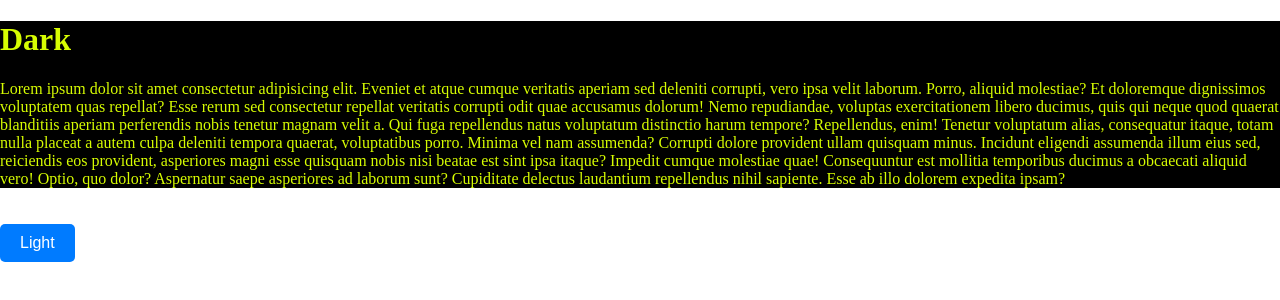
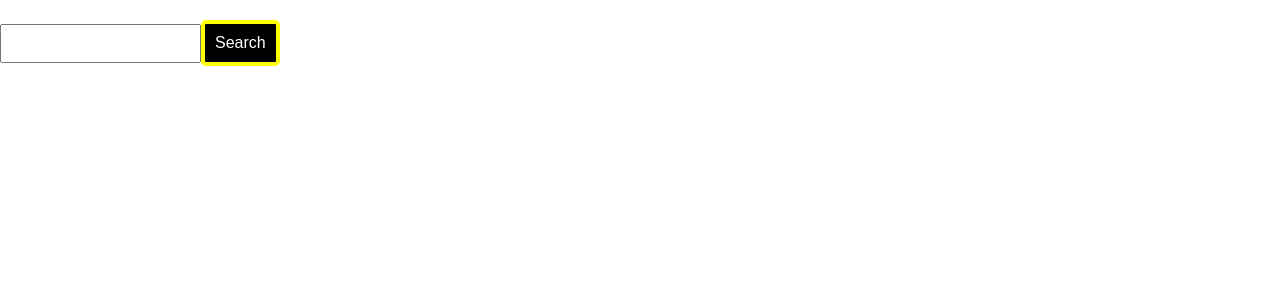
Before and after one commit to Preetiraj3697/React-Coding-Exercise-Interview-Question, a React (Vite) app: page / in a window 1280 px wide. Shown: the top 300 px of the page. Built offline with nearby package versions, Linux system fonts and the light colour scheme.

Commit message:
Fetching Data click also search it

```diff
--- a/src/App.jsx
+++ b/src/App.jsx
@@ -19,6 +19,7 @@
 import AutoComplete from './Project/16.AutocompleteWithDebounce/AutoComplete'
 import SwapItems from './Project/17.SwapItems'
 import DarkMode from './Project/18.DarkMode'
+import FetchingDataSearchWhenClick from './Project/19.FetchingDataSearchWhenClick'
 function App() {
  return(
     <>
@@ -40,7 +41,8 @@
     {/* <StarRating2 /> */}
     {/* <AutoComplete /> */}
      {/* <SwapItems /> */}
-     <DarkMode />
+     {/* <DarkMode /> */}
+     <FetchingDataSearchWhenClick />
    </>
   )
 }
--- /dev/null
+++ b/src/Project/19.FetchingDataSearchWhenClick.jsx
@@ -0,0 +1,54 @@
+import React, { useEffect, useState } from "react";
+
+const FetchingDataSearchWhenClick = () => {
+  const [word, setWord] = useState("");
+  const [data, setData] = useState([]);
+
+  const fetchData = (word) => {
+    fetch(`https://api.datamuse.com/words?rel_syn=${word}`)
+      .then((res) => res.json())
+      .then((data) => setData(data));
+  };
+  const handleSearch = (e) => {
+    e.preventDefault();
+    fetchData(word);
+  };
+  const handleItemSearch = (newword) => {
+    fetchData(newword);
+    setWord(newword);
+  };
+
+  return (
+    <>
+      <form onSubmit={handleSearch}>
+        <input
+          value={word}
+          type="text"
+          onChange={(e) => setWord(e.target.value)}
+          style={{ padding: "10px" }}
+        />
+        <button
+          style={{
+            background: "black",
+            border: "4px solid yellow",
+            color: "white",
+            padding: "10px",
+            height: "auto",
+          }}
+        >
+          Search
+        </button>
+      </form>
+
+      <div>
+        {data.map((item) => (
+          <li key={item.word} onClick={() => handleItemSearch(item.word)}>
+            {item.word}
+          </li>
+        ))}
+      </div>
+    </>
+  );
+};
+
+export default FetchingDataSearchWhenClick;
```
Also changed, not shown: src/main.jsx (+8 -6 lines).
